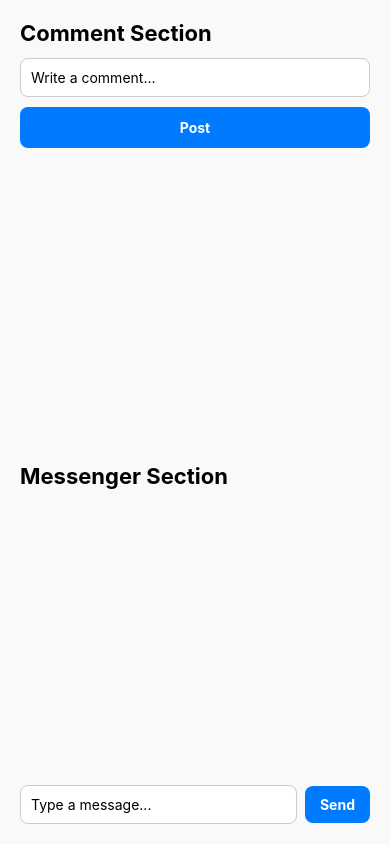
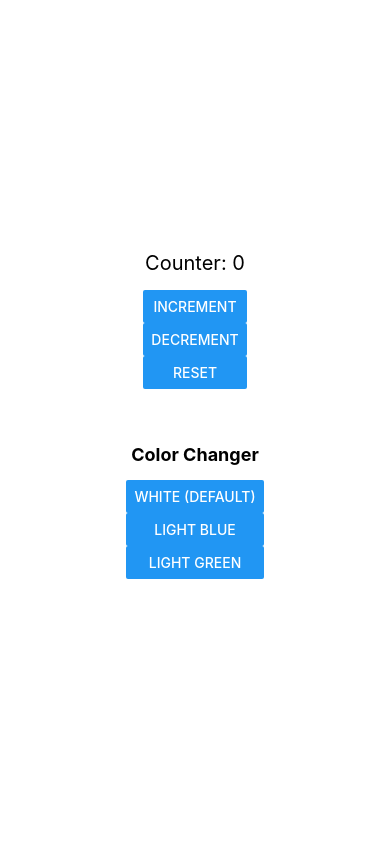
Before and after one commit to stephaniegaray2004-arch/F12_Stephanie_Garay__IT_Elect1, a React Native app: screen / in a window 390 px wide. Built offline with nearby package versions, Linux system fonts and the light colour scheme.

Commit message:
Update App.js

```diff
--- a/App.js
+++ b/App.js
@@ -1,212 +1,22 @@
-import React, { useState } from "react";
-import {
-  View,
-  Text,
-  TextInput,
-  TouchableOpacity,
-  FlatList,
-  StyleSheet,
-} from "react-native";
+import React from "react";
+import { ScrollView, StyleSheet } from "react-native";
+import Counter from "./counter";
+import ColorChanger from "./colorchanger";
 
 export default function App() {
-  // --- Comment Section States ---
-  const [comment, setComment] = useState("");
-  const [comments, setComments] = useState([]);
-
-  // --- Messenger Section States ---
-  const [message, setMessage] = useState("");
-  const [messages, setMessages] = useState([]);
-
-  // Add comment
-  const addComment = () => {
-    if (comment.trim() !== "") {
-      setComments([...comments, { id: Date.now().toString(), text: comment }]);
-      setComment(""); // clear input
-    }
-  };
-
-  // Add message + auto reply
-  const addMessage = () => {
-    if (message.trim() !== "") {
-      const myMessage = {
-        id: Date.now().toString(),
-        text: message,
-        sender: "You",
-      };
-      setMessages((prev) => [...prev, myMessage]);
-      setMessage(""); // clear input
-
-      // Auto reply after 1 second
-      setTimeout(() => {
-        const friendReplies = [
-          "That’s interesting!",
-          "Really? Tell me more!",
-          "Haha, good one 😂",
-          "I agree with you.",
-          "Nice! 👍",
-        ];
-        const randomReply =
-          friendReplies[Math.floor(Math.random() * friendReplies.length)];
-
-        const friendMessage = {
-          id: (Date.now() + 1).toString(),
-          text: randomReply,
-          sender: "Friend",
-        };
-
-        setMessages((prev) => [...prev, friendMessage]);
-      }, 1000);
-    }
-  };
-
-  // Render comment
-  const renderComment = ({ item }) => (
-    <View style={styles.commentBox}>
-      <Text style={styles.commentText}>{item.text}</Text>
-    </View>
-  );
-
-  // Render message
-  const renderMessage = ({ item }) => (
-    <View
-      style={[
-        styles.messageBox,
-        item.sender === "You" ? styles.myMessage : styles.friendMessage,
-      ]}
-    >
-      <Text style={styles.sender}>{item.sender}:</Text>
-      <Text
-        style={[
-          styles.messageText,
-          item.sender === "You" ? { color: "#fff" } : { color: "#000" },
-        ]}
-      >
-        {item.text}
-      </Text>
-    </View>
-  );
-
   return (
-    <View style={styles.container}>
-      {/* Comment Section */}
-      <Text style={styles.title}>Comment Section</Text>
-      <TextInput
-        style={styles.input}
-        placeholder="Write a comment..."
-        value={comment}
-        onChangeText={setComment}
-      />
-      <TouchableOpacity style={styles.button} onPress={addComment}>
-        <Text style={styles.buttonText}>Post</Text>
-      </TouchableOpacity>
-      <FlatList
-        data={comments}
-        keyExtractor={(item) => item.id}
-        renderItem={renderComment}
-        style={styles.list}
-      />
-
-      {/* Messenger Section */}
-      <Text style={[styles.title, { marginTop: 25 }]}>Messenger Section</Text>
-      <FlatList
-        data={messages}
-        keyExtractor={(item) => item.id}
-        renderItem={renderMessage}
-        style={[styles.list, { flex: 1 }]}
-      />
-      <View style={styles.messageInputContainer}>
-        <TextInput
-          style={[styles.input, { flex: 1, marginBottom: 0 }]}
-          placeholder="Type a message..."
-          value={message}
-          onChangeText={setMessage}
-        />
-        <TouchableOpacity style={styles.buttonSmall} onPress={addMessage}>
-          <Text style={styles.buttonText}>Send</Text>
-        </TouchableOpacity>
-      </View>
-    </View>
+    <ScrollView contentContainerStyle={styles.container}>
+      <Counter />
+      <ColorChanger />
+    </ScrollView>
   );
 }
 
 const styles = StyleSheet.create({
   container: {
-    flex: 1,
+    flexGrow: 1,
+    justifyContent: "center",
+    alignItems: "center",
     padding: 20,
-    backgroundColor: "#f9f9f9",
-  },
-  title: {
-    fontSize: 22,
-    fontWeight: "bold",
-    marginBottom: 12,
-  },
-  input: {
-    borderWidth: 1,
-    borderColor: "#ccc",
-    borderRadius: 8,
-    padding: 10,
-    marginBottom: 10,
-    backgroundColor: "#fff",
-  },
-  button: {
-    backgroundColor: "#007bff",
-    padding: 12,
-    borderRadius: 8,
-    alignItems: "center",
-    marginBottom: 15,
-  },
-  buttonSmall: {
-    backgroundColor: "#007bff",
-    paddingVertical: 10,
-    paddingHorizontal: 15,
-    borderRadius: 8,
-    marginLeft: 8,
-    alignItems: "center",
-    justifyContent: "center",
-  },
-  buttonText: {
-    color: "#fff",
-    fontWeight: "bold",
-  },
-  list: {
-    marginTop: 10,
-  },
-  commentBox: {
-    padding: 12,
-    backgroundColor: "#fff",
-    borderRadius: 8,
-    marginBottom: 10,
-    borderWidth: 1,
-    borderColor: "#ddd",
-  },
-  commentText: {
-    fontSize: 16,
-  },
-  // Messenger Styles
-  messageBox: {
-    padding: 10,
-    borderRadius: 8,
-    marginBottom: 10,
-    maxWidth: "70%",
-  },
-  myMessage: {
-    backgroundColor: "#007bff",
-    alignSelf: "flex-end",
-  },
-  friendMessage: {
-    backgroundColor: "#e5e5ea",
-    alignSelf: "flex-start",
-  },
-  messageText: {
-    fontSize: 16,
-  },
-  sender: {
-    fontWeight: "bold",
-    marginBottom: 3,
-  },
-  messageInputContainer: {
-    flexDirection: "row",
-    alignItems: "center",
-    marginTop: 10,
   },
 });
```
